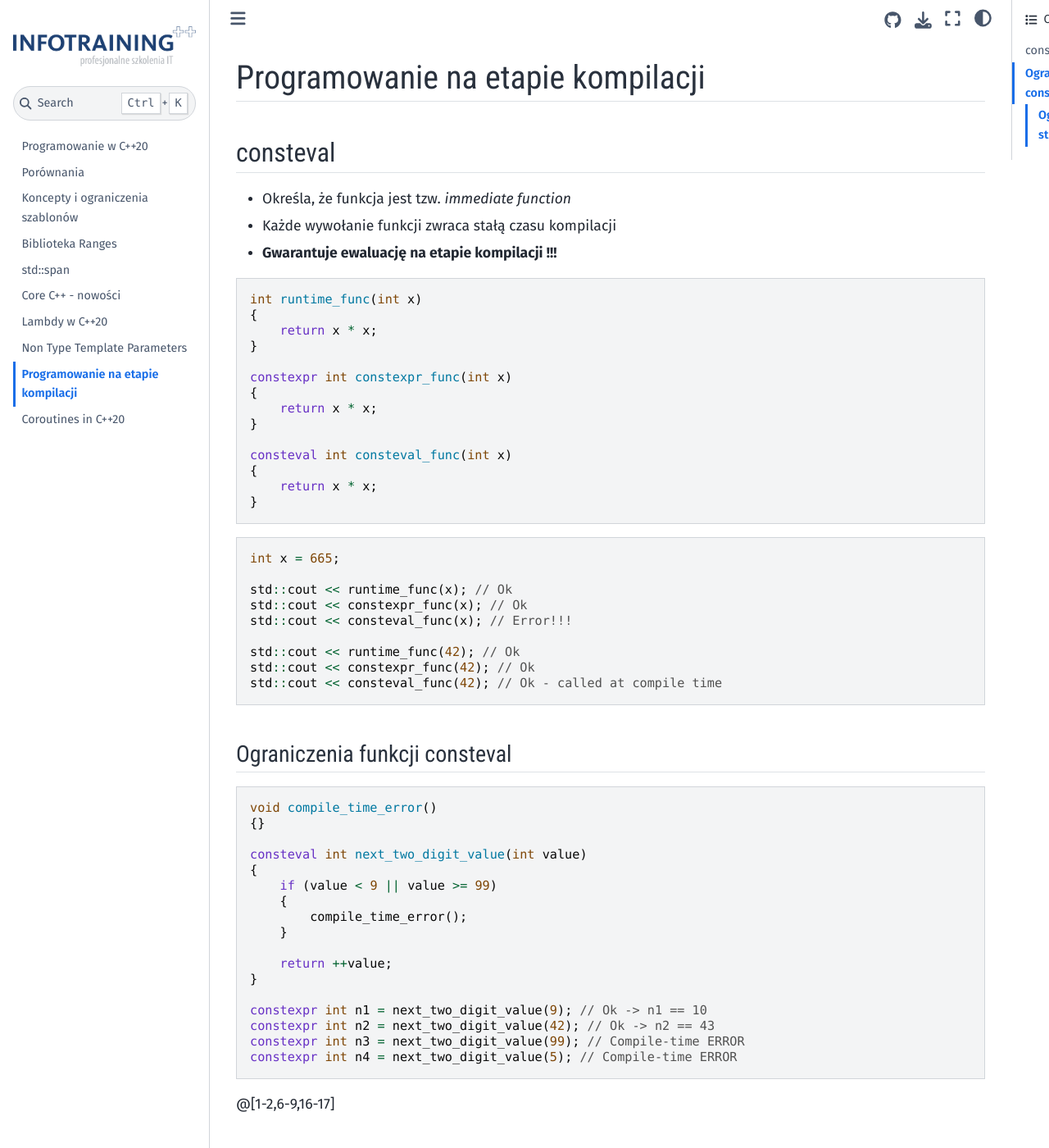
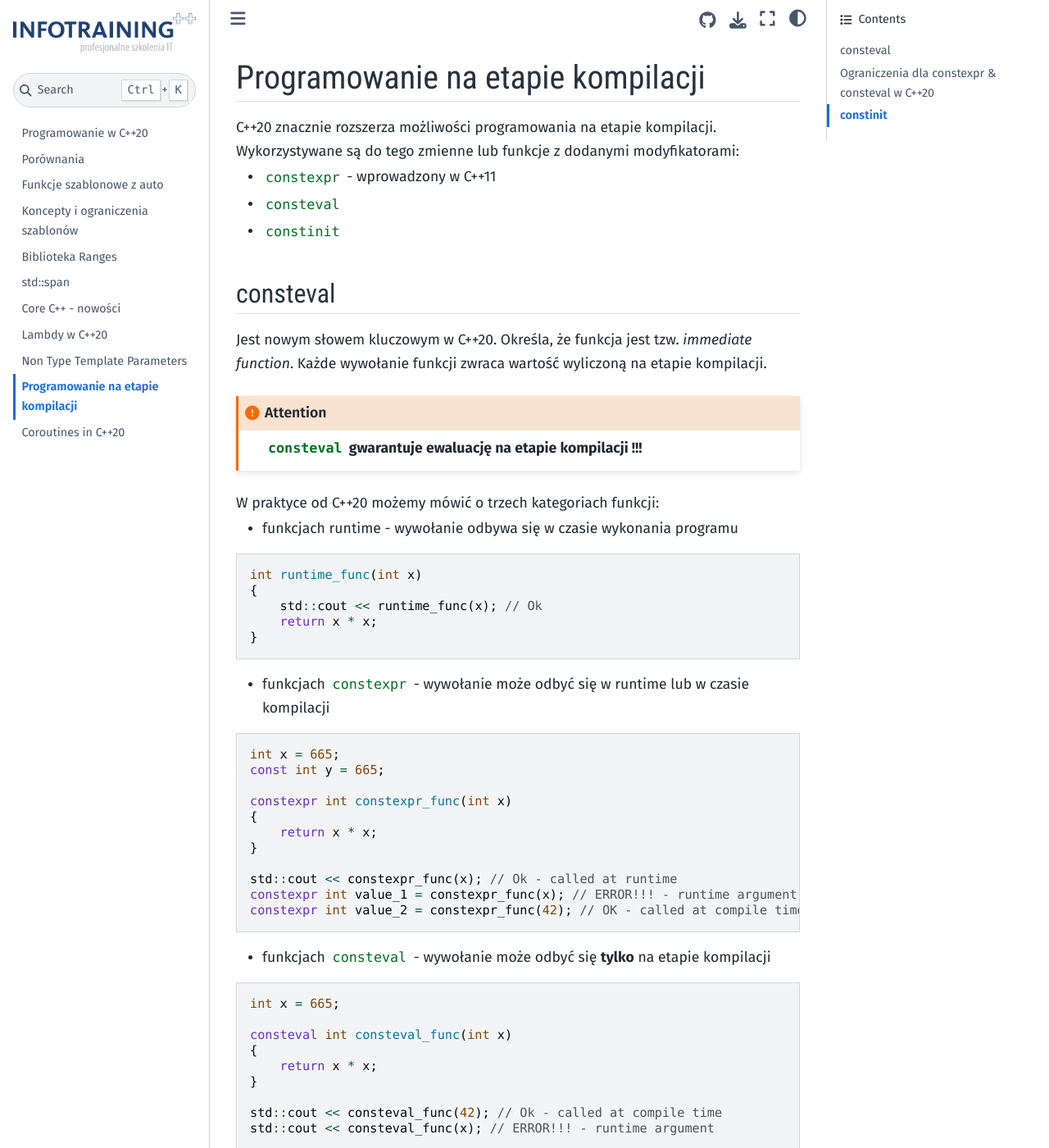
Before and after one commit to infotraining/docs-cpp-20, a Jupyter Book: the page built from compile-time-programming.md, in a window 1280 px wide and 1400 px high. Shown: the whole window at 82% size. Built offline with Jupyter Book 1.0.4 settings and Sphinx 7.4.7 and the Sphinx Book theme 1.1.4, drawn with Linux system fonts in a browser that asks for light colours; some web fonts are replaced; some of the changed text lies outside the part shown.

````diff
--- a/_static/custom.css
+++ b/_static/custom.css
@@ -1,9 +1,9 @@
 @import url("https://fonts.googleapis.com/css?family=Fira+Sans+Extra+Condensed:300,300i,400,400i,500,500i,600,600i|Fira+Sans:400,400i,500,600,600i,700,700i|Roboto+Condensed:400,400i,700,700i&subset=latin-ext");
 
-.bd-main
+/* .bd-main
 {
   min-width: 1250px;
-}
+} */
 
 html[data-theme="dark"] {
   --pst-color-inline-code: #abe338;
--- a/_toc.yml
+++ b/_toc.yml
@@ -2,6 +2,7 @@ format: jb-article
 root: intro
 sections:
 - file: comparisons
+- file: generic-functions
 - file: concepts
 - file: ranges
 - file: span
--- a/compile-time-programming.md
+++ b/compile-time-programming.md
@@ -1,41 +1,64 @@
 # Programowanie na etapie kompilacji
+
+C++20 znacznie rozszerza możliwości programowania na etapie kompilacji. Wykorzystywane są do tego zmienne lub funkcje z dodanymi modyfikatorami:
+
+* `constexpr` - wprowadzony w C++11
+* `consteval`
+* `constinit`
 
 ## consteval
 
-* Określa, że funkcja jest tzw. *immediate function*
-* Każde wywołanie funkcji zwraca stałą czasu kompilacji
-* **Gwarantuje ewaluację na etapie kompilacji !!!**
+Jest nowym słowem kluczowym w C++20. Określa, że funkcja jest tzw. *immediate function*. Każde wywołanie funkcji zwraca wartość wyliczoną na etapie kompilacji.
+
+```{attention}
+**`consteval` gwarantuje ewaluację na etapie kompilacji !!!**
+```
+
+W praktyce od C++20 możemy mówić o trzech kategoriach funkcji:
+
+* funkcjach runtime - wywołanie odbywa się w czasie wykonania programu
 
 ``` c++
 int runtime_func(int x)
 {
+    std::cout << runtime_func(x); // Ok
     return x * x;
 }
+```
+
+* funkcjach `constexpr` - wywołanie może odbyć się w runtime lub w czasie kompilacji
+
+```c++
+int x = 665;
+const int y = 665;
 
 constexpr int constexpr_func(int x)
 {
     return x * x;
 }
 
+std::cout << constexpr_func(x); // Ok - called at runtime
+constexpr int value_1 = constexpr_func(x); // ERROR!!! - runtime argument
+constexpr int value_2 = constexpr_func(42); // OK - called at compile time constexpr int value_3 = constexpr_func(y);  // OK - called at compile time
+```
+
+* funkcjach `consteval` - wywołanie może odbyć się **tylko** na etapie kompilacji
+
+```c++
+int x = 665;
+
 consteval int consteval_func(int x)
 {
     return x * x;
 }
-```
 
-``` c++
-int x = 665;
-
-std::cout << runtime_func(x); // Ok
-std::cout << constexpr_func(x); // Ok
-std::cout << consteval_func(x); // Error!!!
-
-std::cout << runtime_func(42); // Ok
-std::cout << constexpr_func(42); // Ok
 std::cout << consteval_func(42); // Ok - called at compile time
+std::cout << consteval_func(x); // ERROR!!! - runtime argument
 ```
 
 ### Ograniczenia funkcji consteval
+
+Jeśli w trakcie wykonywania funkcji `consteval` nastąpi próba wykonania funkcji runtime'owej zgłaszany jest błąd kompilacji:
 
 ``` c++
 void compile_time_error()
@@ -56,14 +79,16 @@ constexpr int n2 = next_two_digit_value(42); // Ok -> n2 == 43
 constexpr int n3 = next_two_digit_value(99); // Compile-time ERROR
 constexpr int n4 = next_two_digit_value(5); // Compile-time ERROR
 ```
-@[1-2,6-9,16-17]
 
 ### std::is_constant_evaluated()
 
-* Zwraca ``true`` jeśli
-  * jest stałym wyrażeniem
-  * jest użyte w kontekście `constexpr`, `consteval` lub inicjalizacji stałej
-  * jest użyte w trakcie inicjalizacji zmiennej na etapie kompilacji
+Pomocną funkcją, która pozwala określić w jakim kontekście ewaluowana jest funkcja (czy w runtime'ie czy na etapie kompilacji), jest funkcja `std::is_constant_evaluated()`
+
+Funkcja zwraca ``true`` jeśli:
+
+* jest stałym wyrażeniem
+* jest użyte w kontekście `constexpr`, `consteval` lub inicjalizacji stałej
+* jest użyte w trakcie inicjalizacji zmiennej na etapie kompilacji
 
 ``` c++
 constexpr int len(const char* s)
@@ -98,7 +123,7 @@ constexpr int l2 = len("hello"); // compile-time branch in action
 
 * `std::vector<>` & `std::string` są `constexpr`
   * można używać tych kontenerów w trakcie kompilacji
-  * nie można użyć utworzonego na etapie kompilacji kontenera w runtimie (na razie)
+  * nie można użyć utworzonego na etapie kompilacji kontenera w runtime'ie (na razie)
 
 ### Ograniczenia dla wektorów i stringów
 
@@ -114,3 +139,63 @@ constexpr std::string s1{"short"}; // may compile with SSO
 constexpr std::string s2{"a long string without SSO"}; // ERROR
 constexpr auto length = std::string{"hello"}.size(); // OK
 ```
+
+Przykład użycia `std::string` w funkcjach `constexpr`:
+
+```c++
+constexpr std::string get_str()
+{
+    std::string s1 {"hello"};
+    std::string s2 {"world"};
+    std::string s3 = s1 + " " + s2 + "!";
+    return s3;
+}
+
+constexpr auto get_array()
+{
+    constexpr auto N = get_str().size();
+    std::array<char, N> arr {};
+    std::copy_n(get_str().data(), N, std::begin(arr));
+    return arr;
+}
+
+static constexpr auto text_bytes = get_array();
+constexpr std::string_view text_sv{text_bytes.data(), text_bytes.size()};
+static_assert(text_sv == "hello world!"sv);
+```
+
+## constinit
+
+Jednym z powtarzających się problemów w dużych projektach C++ jest tzw. "static initialization order fiasco". Problem ten wynika z nieokreślonej kolejności inicjalizacji zmiennych statycznych znajdujących się w różnych jednostkach translacji (plikach `.cpp`).
+
+Modyfikator `constinit` gwarantuje, że dana zmienna jest inicjalizowana w czasie kompilacji.
+
+```c++
+constexpr std::array values{1, 2, 3};
+
+static constinit std::array data = values; // initialized at compile time
+
+data[1] = 42; // but still variable - not constexpr
+
+assert(data == std::array{1, 42, 3});
+```
+
+`constinit` może być połączony z deklaracją `thread_local`. W takim przypadku, ponieważ wartość, którą inicjalizujemy zmienną lokalną wątku jest określona na etapie kompilacji, kompilator może uniknąć generowania kodu, który ma zagwarantować inicjalizację thread-safe.
+
+```c++
+// tls_definitions.cpp
+thread_local constinit int tls1{1};
+thread_local int tls2{2};
+
+// main.cpp
+extern thread_local constinit int tls1;
+extern thread_local int tls2;
+
+int get_tls1() {
+    return tls1;  // pure TLS access
+}
+
+int get_tls2() {
+    return tls2;  // has implicit TLS initialization code
+}
+```
````
Also changed, not shown: comparisons.md (+1 -2 lines), generic-functions.md (added, +86 -0 lines), 1 other file.
